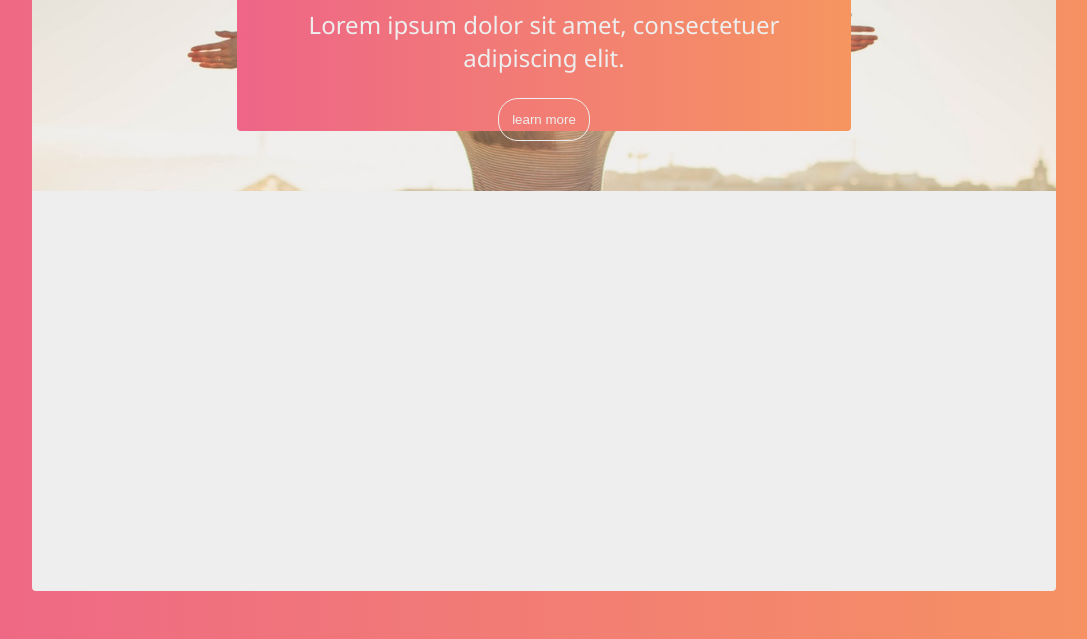
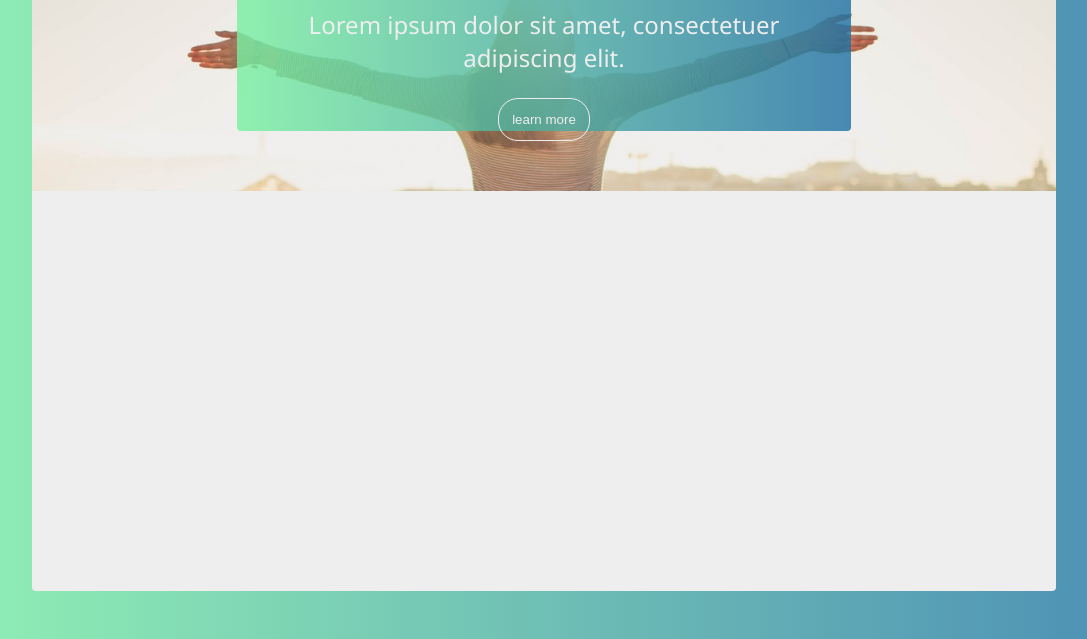
Before and after one commit to codey4k/flexbox-grid, a plain HTML site: page index.html in a window 1280 px wide. Shown: the part 217-856 px from the top of the page, without its empty margins (96-1183 px from the left). Drawn offline with Linux system fonts and the light colour scheme.

Commit message:
change theme color

```diff
--- a/style.css
+++ b/style.css
@@ -9,7 +9,7 @@ body {
     font-family : 'Noto Sans', Helvetica;
     width :100%;
     height : 100%;
-    background : linear-gradient(to right,#ee6588, #f69560);
+    background : linear-gradient(to right,rgba(120, 240, 161, 0.8), rgba(29, 111, 163, 0.8) );
 }
 
 .wrap {
@@ -54,7 +54,7 @@ body {
 .hero__center {
     width : 60%;
     height : 60%;
-    background : linear-gradient(to right,#ee6588, #f69560);
+    background : linear-gradient(to right,rgba(120, 240, 161, 0.8), rgba(29, 111, 163, 0.8) );
     border-radius : 4px;
     display : flex;
     align-items : center;
```
